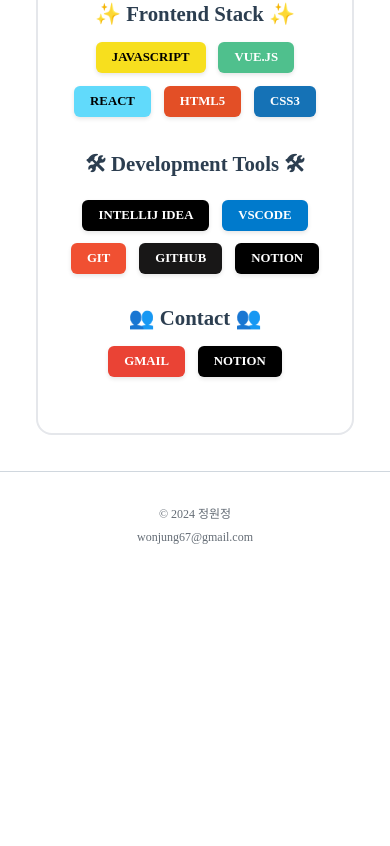
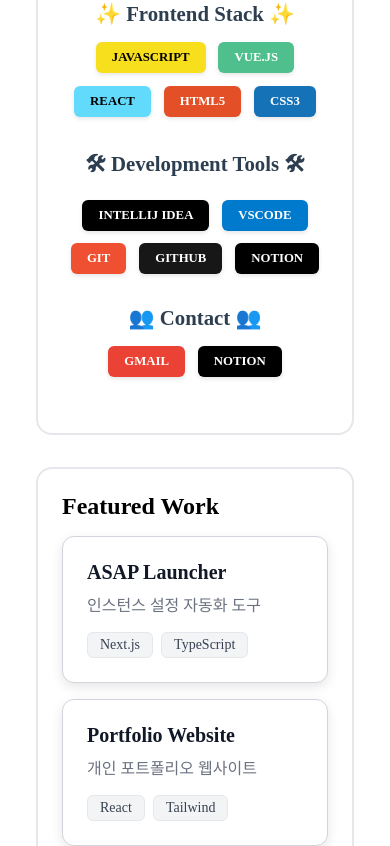
Before and after one commit to AwayJung/wonboard-FE-Vue, a Vue app: page / in a window 390 px wide. Shown: the part 952-1798 px from the top of the page. Before the commit the page ends 1529 px from the top, so only its background shows below. Built offline with nearby package versions, Linux system fonts and the light colour scheme.

Commit message:
update: main화면 ProjectShow, TechInterest추가

```diff
--- a/src/components/MainLayout.vue
+++ b/src/components/MainLayout.vue
@@ -1,19 +1,27 @@
 <template>
   <div class="main-layout">
     <Profile class="profile-area" />
-    <TechStack class="content-area" />
+    <div class="content-area">
+      <TechStack class="content-section" />
+      <ProjectShowcase class="content-section" />
+      <TechInterests class="content-section" />
+    </div>
   </div>
 </template>
 
 <script>
 import Profile from './Profile.vue'
 import TechStack from './TechStack.vue'
+import ProjectShowcase from './main/ProjectShowcase.vue'
+import TechInterests from './main/TechInterests.vue'
 
 export default {
   name: 'MainLayout',
   components: {
     Profile,
-    TechStack
+    TechStack,
+    ProjectShowcase,
+    TechInterests
   }
 }
 </script>
@@ -37,12 +45,17 @@
 }
 
 .content-area {
+  display: flex;
+  flex-direction: column;
+  gap: 2rem;
+  margin-top: 4.5rem;
+}
+
+.content-section {
   width: 100%;
-  padding-bottom: 2rem;
+  padding: 1.5rem;
   border: 2px solid #e5e7eb;
   border-radius: 16px;
-  padding: 1.5rem;
-  margin-top: 4.5rem;
 }
 
 @media (max-width: 768px) {
--- a/src/components/common/Header.vue
+++ b/src/components/common/Header.vue
@@ -21,9 +21,10 @@
         <router-link to="/" class="name-link">RESUME</router-link>
       </h1>
       <nav class="main-nav">
-        <router-link class="nav-link" to="/about">About</router-link>
+        <router-link class="nav-link" to="/aboutMe">AboutMe</router-link>
         <router-link class="nav-link" to="/skills">Skills</router-link>
-        <router-link class="nav-link" to="/blog">Blog</router-link>
+        <a class="nav-link" href="https://www.notion.so/Study-Away-_-ca55382a6344434ab3a3c5b32414a0e5" target="_blank">Notion</a>
+
         <router-link class="nav-link" to="/contact">Contact</router-link>
       </nav>
     </div>
--- /dev/null
+++ b/src/components/main/ProjectShowcase.vue
@@ -0,0 +1,91 @@
+<template>
+    <div>
+      <h2 class="text-2xl font-bold">Featured Work</h2>
+      <div class="project-list">
+        <div v-for="project in projects" :key="project.title" class="project-card">
+          <h3 class="project-title">{{ project.title }}</h3>
+          <p class="project-description">{{ project.description }}</p>
+          <div class="tag-container">
+            <span v-for="tag in project.tags" :key="tag" class="tag">
+              {{ tag }}
+            </span>
+          </div>
+        </div>
+      </div>
+    </div>
+  </template>
+
+  <script>
+  export default {
+    name: 'ProjectShowcase',
+    data() {
+      return {
+        projects: [
+          {
+            title: "ASAP Launcher",
+            description: "인스턴스 설정 자동화 도구",
+            tags: ["Next.js", "TypeScript"]
+          },
+          {
+            title: "Portfolio Website",
+            description: "개인 포트폴리오 웹사이트",
+            tags: ["React", "Tailwind"]
+          },
+          {
+            title: "Coming Soon",
+            description: "새로운 프로젝트 준비 중...",
+            tags: ["???", "???"]
+          }
+        ]
+      }
+    }
+  }
+  </script>
+
+  <style scoped>
+ .project-list {
+  display: flex;
+  flex-direction: column;
+  gap: 1rem;
+  margin-top: 1rem;
+  position: relative;  /* 추가 */
+  z-index: 1;  /* 추가 */
+}
+
+.project-card {
+  background: white;
+  border-radius: 0.75rem;
+  padding: 1.5rem;
+  border: 1px solid #d1d5db;
+  box-shadow: rgba(0, 0, 0, 0.1) 0px 4px 12px;
+  position: relative;
+  z-index: 2;
+}
+
+.project-title {
+  font-size: 1.25rem;
+  font-weight: 600;
+  margin-bottom: 0.5rem;
+  color: #111827;
+}
+
+.project-description {
+  color: #6b7280;
+  margin-bottom: 1rem;
+}
+
+.tag-container {
+  display: flex;
+  gap: 0.5rem;
+  flex-wrap: wrap;
+}
+
+.tag {
+  background: #f3f4f6;
+  padding: 0.25rem 0.75rem;
+  border-radius: 0.375rem;
+  font-size: 0.875rem;
+  color: #374151;
+  border: 1px solid #e5e7eb;
+}
+  </style>
--- /dev/null
+++ b/src/components/main/TechInterests.vue
@@ -0,0 +1,152 @@
+<!-- TechInterests.vue -->
+<template>
+    <div class="tech-interests">
+      <div class="interests-grid">
+        <div class="interest-section">
+          <h3 class="section-title">Current Focus</h3>
+          <div class="focus-list">
+            <div v-for="item in currentFocus" :key="item.tech" class="focus-item">
+              <div class="focus-dot"></div>
+              <div class="focus-content">
+                <h4 class="focus-tech">{{ item.tech }}</h4>
+                <p class="focus-desc">{{ item.desc }}</p>
+              </div>
+            </div>
+          </div>
+        </div>
+
+        <div class="interest-section">
+          <h3 class="section-title">Next Goals</h3>
+          <div class="goals-list">
+            <div v-for="(goal, index) in nextGoals" :key="index" class="goal-item">
+              <div class="goal-number">{{ index + 1 }}</div>
+              <p class="goal-text">{{ goal }}</p>
+            </div>
+          </div>
+        </div>
+      </div>
+    </div>
+  </template>
+  <script>
+  export default {
+    name: 'TechInterests',
+    data() {
+      return {
+        currentFocus: [
+        {
+           tech: "React",
+           desc: "컴포넌트 설계 패턴과 재사용성 향상"
+          },
+          {
+            tech: "Vue.js",
+            desc: "Pinia를 활용한 상태관리 패턴 구현"
+          },
+          {
+            tech: "Spring Boot",
+            desc: "Spring Security와 인증/인가 구현"
+},
+        ],
+        nextGoals: [
+          "클라우드 네이티브 애플리케이션 개발",
+          "CS 개념 공부",
+          "테크 블로그 시작하기"
+        ]
+      }
+    }
+  }
+  </script>
+
+  <style scoped>
+  .tech-interests {
+    padding: 1rem;
+  }
+
+  .interests-grid {
+  display: grid;
+  grid-template-columns: repeat(auto-fit, minmax(300px, 1fr));
+  gap: 2rem;
+  position: relative;  /* 추가 */
+  z-index: 1;  /* 추가 */
+}
+
+.interest-section {
+  padding: 1.5rem;
+  background-color: white;
+  border: 1px solid #d1d5db;
+  border-radius: 0.5rem;
+  box-shadow: rgba(0, 0, 0, 0.1) 0px 4px 12px;  /* 더 뚜렷한 그림자 */
+  position: relative;  /* 추가 */
+  z-index: 2;  /* 추가 */
+}
+  .section-title {
+    font-size: 1.25rem;
+    font-weight: bold;
+    margin-bottom: 1.5rem;
+    color: #111827;
+  }
+
+  .focus-list {
+    display: flex;
+    flex-direction: column;
+    gap: 1rem;
+  }
+
+  .focus-item {
+    display: flex;
+    gap: 0.75rem;
+    align-items: flex-start;
+  }
+
+  .focus-dot {
+    width: 0.5rem;
+    height: 0.5rem;
+    background-color: #3b82f6;
+    border-radius: 9999px;
+    margin-top: 0.5rem;
+  }
+
+  .focus-tech {
+    font-weight: 500;
+    color: #111827;
+    margin-bottom: 0.25rem;
+  }
+
+  .focus-desc {
+    font-size: 0.875rem;
+    color: #6b7280;
+  }
+
+  .goals-list {
+    display: flex;
+    flex-direction: column;
+    gap: 1rem;
+  }
+
+  .goal-item {
+    display: flex;
+    align-items: center;
+    gap: 0.75rem;
+  }
+
+  .goal-number {
+    width: 1.5rem;
+    height: 1.5rem;
+    border: 2px solid #22c55e;
+    border-radius: 9999px;
+    display: flex;
+    align-items: center;
+    justify-content: center;
+    font-size: 0.875rem;
+    color: #22c55e;
+  }
+
+  .goal-text {
+    color: #374151;
+  }
+
+  @media (max-width: 768px) {
+    .interests-grid {
+      grid-template-columns: 1fr;
+    }
+  }
+  </style>
```
Also changed, not shown: src/assets/images/profile.jpg, src/assets/images/profile2.jpg (added).
